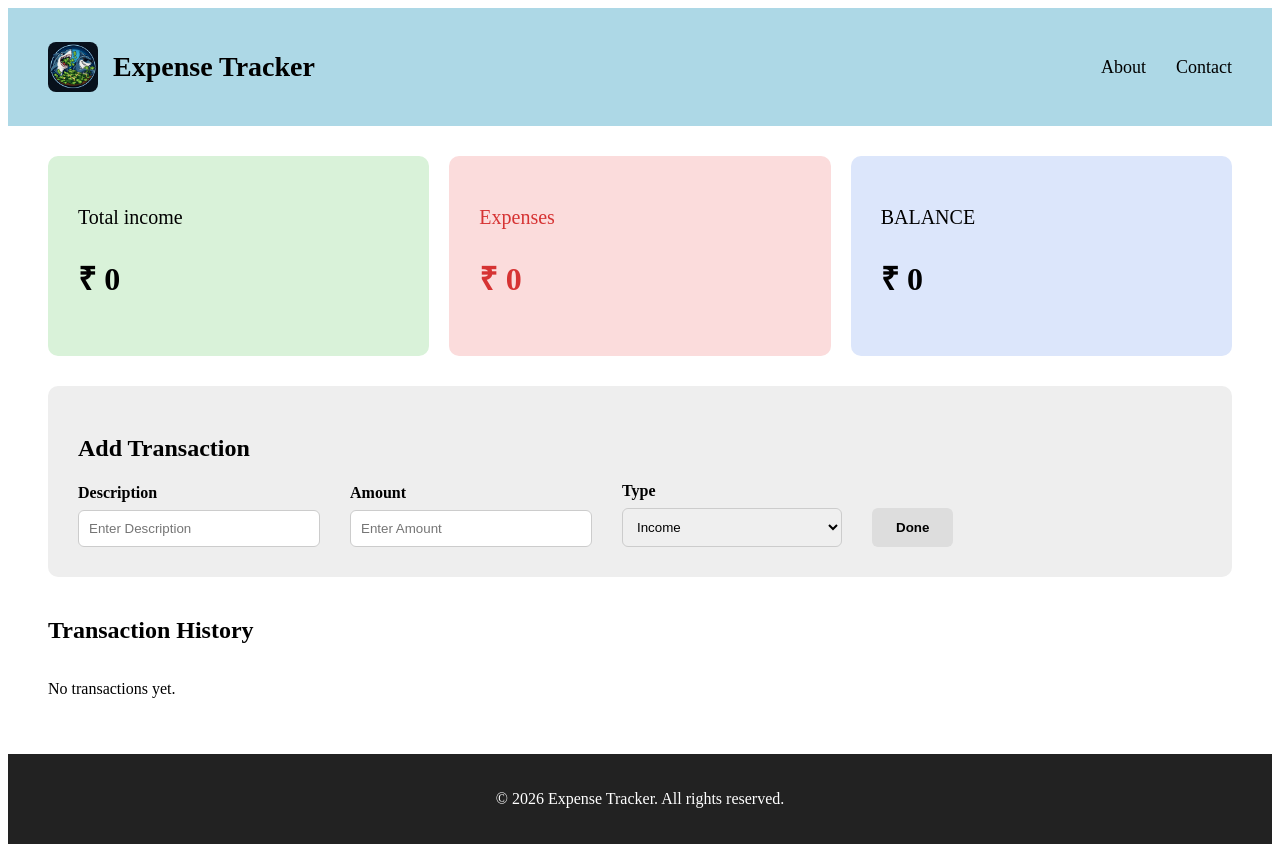
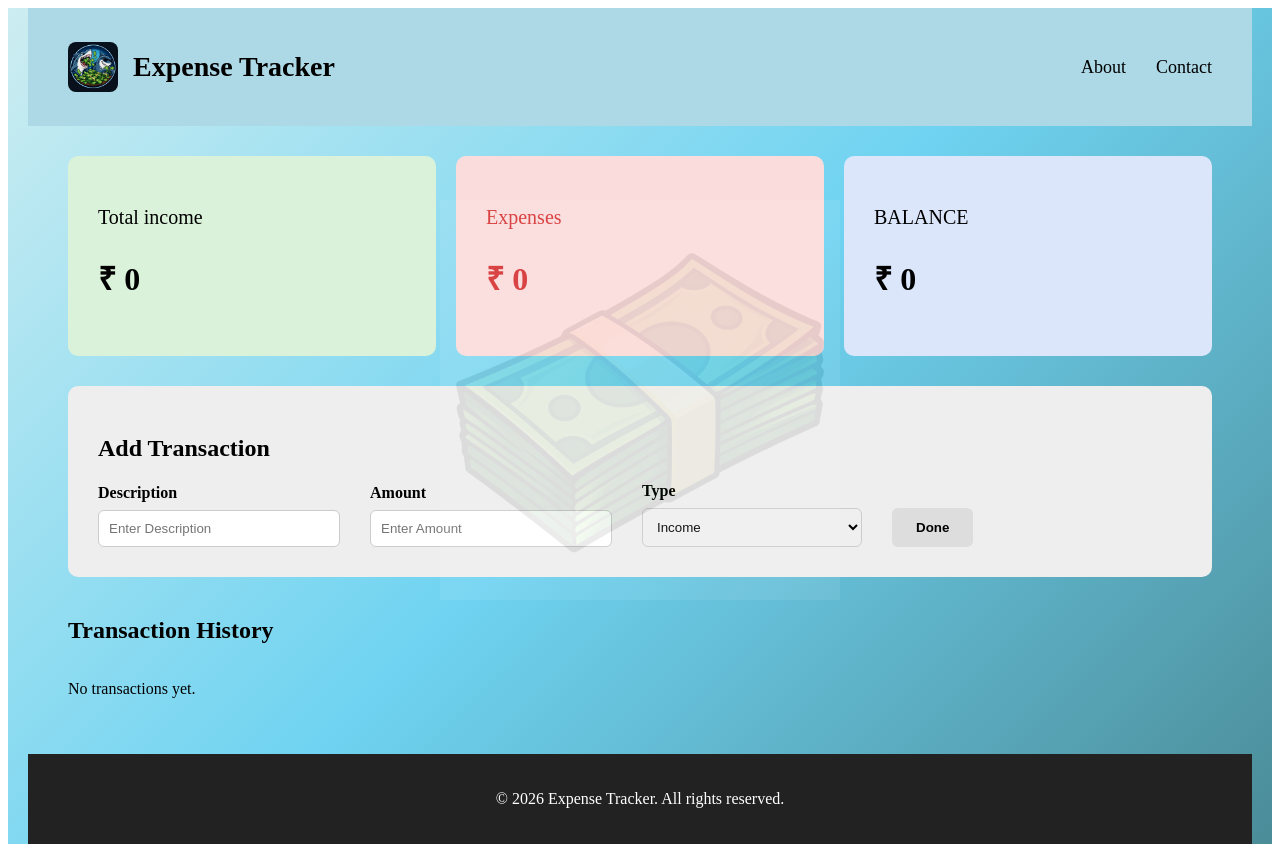
Before and after one commit to willcodeankit/Expense-Tracker, a React (Vite) app: page / in a window 1280 px wide. Built offline with nearby package versions, Linux system fonts and the light colour scheme.

Commit message:
Adding background to webpage

```diff
--- /dev/null
+++ b/src/App.css
@@ -0,0 +1,22 @@
+.app-container {
+  max-width: 1500px;
+  margin: 0 auto;
+  padding: 0 20px;
+  background: linear-gradient(135deg, #cdedf1 0%, #6fd3f1 50%, #4b8c98 100%);
+}
+
+.app-container::before {
+  content: '';
+  position: absolute;
+  top: 0;
+  left: 0;
+  right: 0;
+  bottom: 0;
+  background-image: url('/Watermark.png');
+  background-repeat: no-repeat;
+  background-position: center;
+  background-size: 400px;
+  opacity: 0.08;
+  pointer-events: none;
+  z-index: 0;
+}
--- a/src/App.jsx
+++ b/src/App.jsx
@@ -4,6 +4,7 @@ import Transaction from './components/Transaction';
 import History from './components/History';
 import Footer from './components/Footer';
 import { useTransaction } from './hooks/usetransaction';
+import './App.css'
 
 function App() {
   const {
@@ -16,13 +17,13 @@ function App() {
   } = useTransaction();
 
   return (
-    <>
+    <div className="app-container">
       <Navbar />
       <Dashboard income={totalIncome} expense={totalExpense} balance={balance} />
       <Transaction onAddTransaction={addTransaction} />
       <History transactions={transactions} onDelete={deleteTransaction} />
       <Footer />
-    </>
+    </div>
   );
 }
 
```
Also changed, not shown: public/Watermark.png (added).
